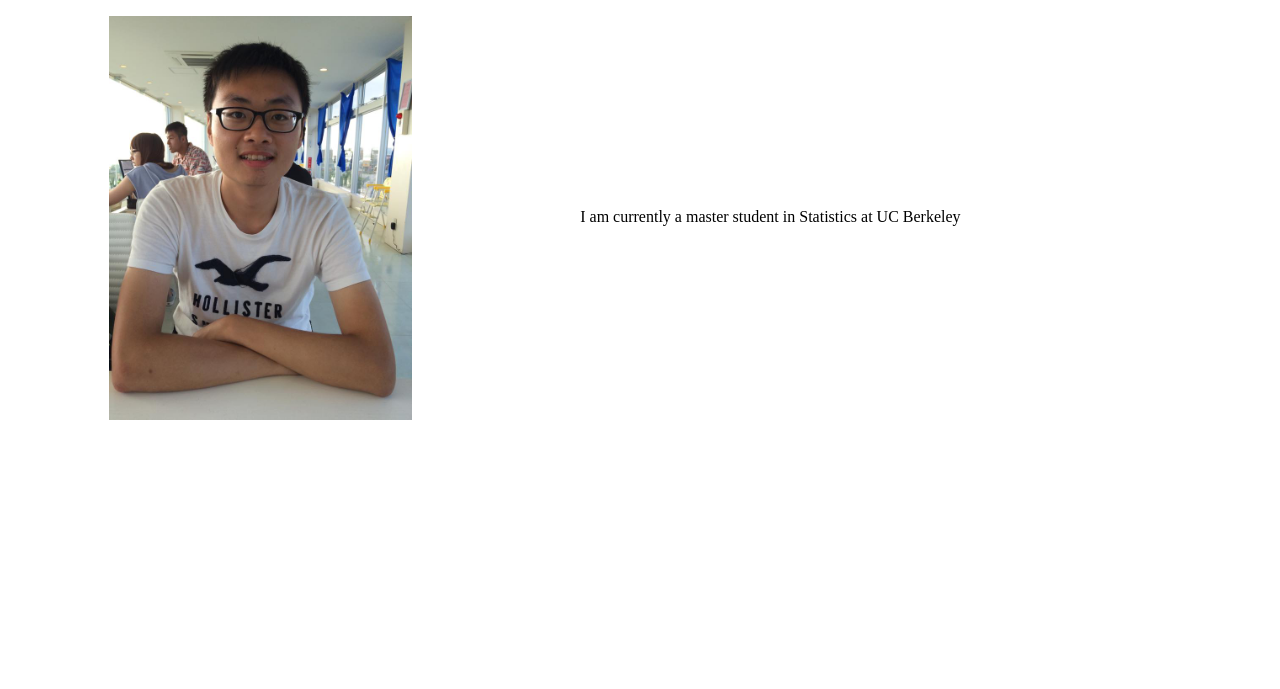
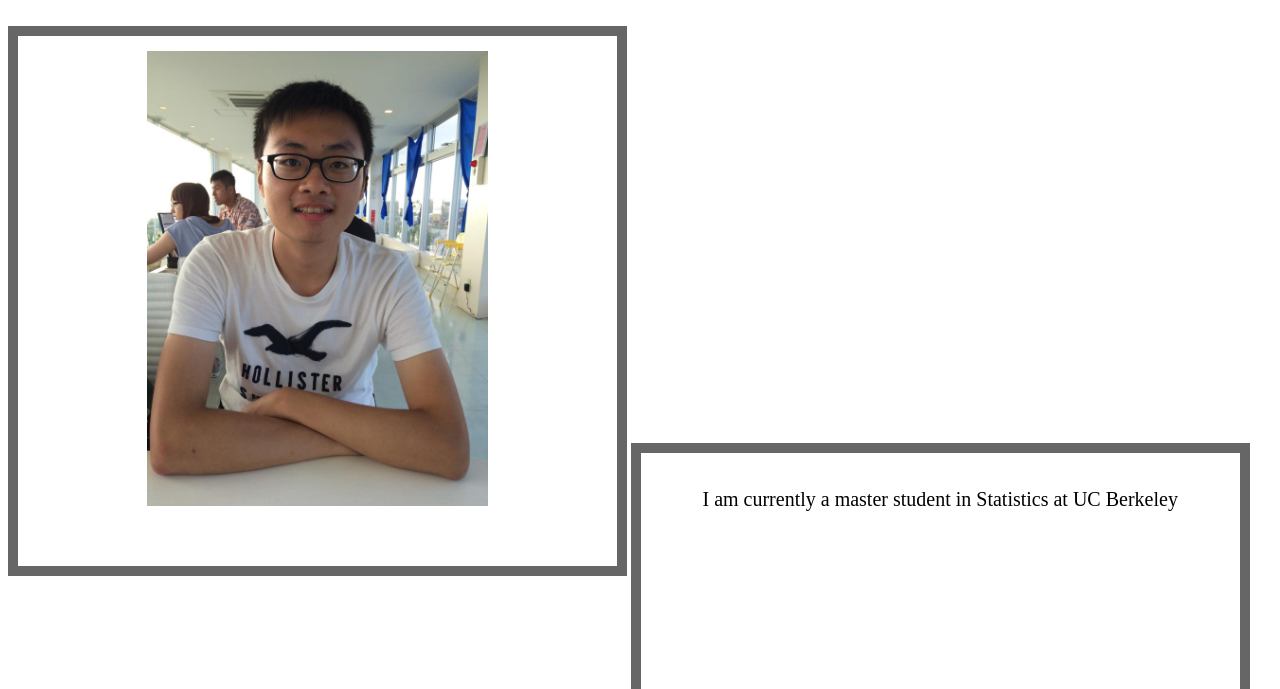
Before and after one commit to jJasonWang/jJasonWang.github.io, a plain HTML site: page index.html in a window 1280 px wide. Shown: the part 110-799 px from the top of the page. Drawn offline with Linux system fonts and the light colour scheme.

Commit message:
Unfinished

```diff
--- a/css/mycss.css
+++ b/css/mycss.css
@@ -18,19 +18,24 @@ nav{
 }
 
 div{
-	width: 40%;
+	width: 45%;
 	height: 500px;
+	margin: 5px;
+	margin: 0 auto;
+	margin-top: 10px;
+	border: 10px solid #666666;
+	padding: 15px;
 	text-align: center;
 	display: inline-block;
 }
 
 img{
-	vertical-align: middle;
 	width: 60%;
 }
 
 p{
 	text-align: center;
+	font-size: 20px;
 }
 
 footer{
```
